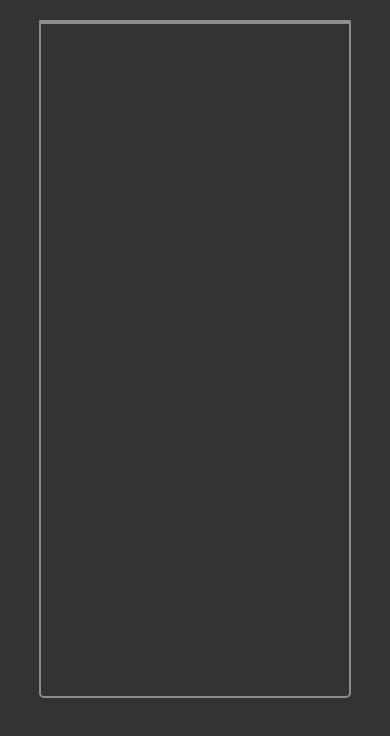
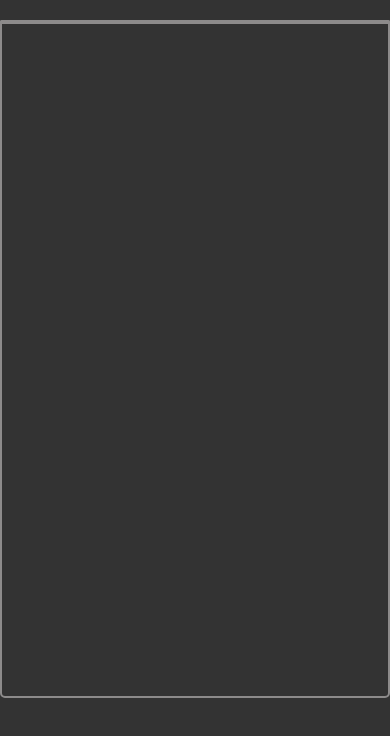
Before and after one commit to stuxbart/nc-editor, a website built with webpack: page public/index.html in a window 390 px wide. Shown: the part 64-800 px from the top of the page. Built offline with nearby package versions, Linux system fonts and the light colour scheme.

Commit message:
feat: adjust page for mobile devices

```diff
--- a/public/style.css
+++ b/public/style.css
@@ -58,3 +58,8 @@ body {
 	border: 2px solid rgb(141, 139, 139);
 	border-radius: 0px 0px 5px 5px;
 }
+@media screen and (max-width: 1024px) {
+	.editor-wrapper {
+		width: 100%;
+	}
+}
```
